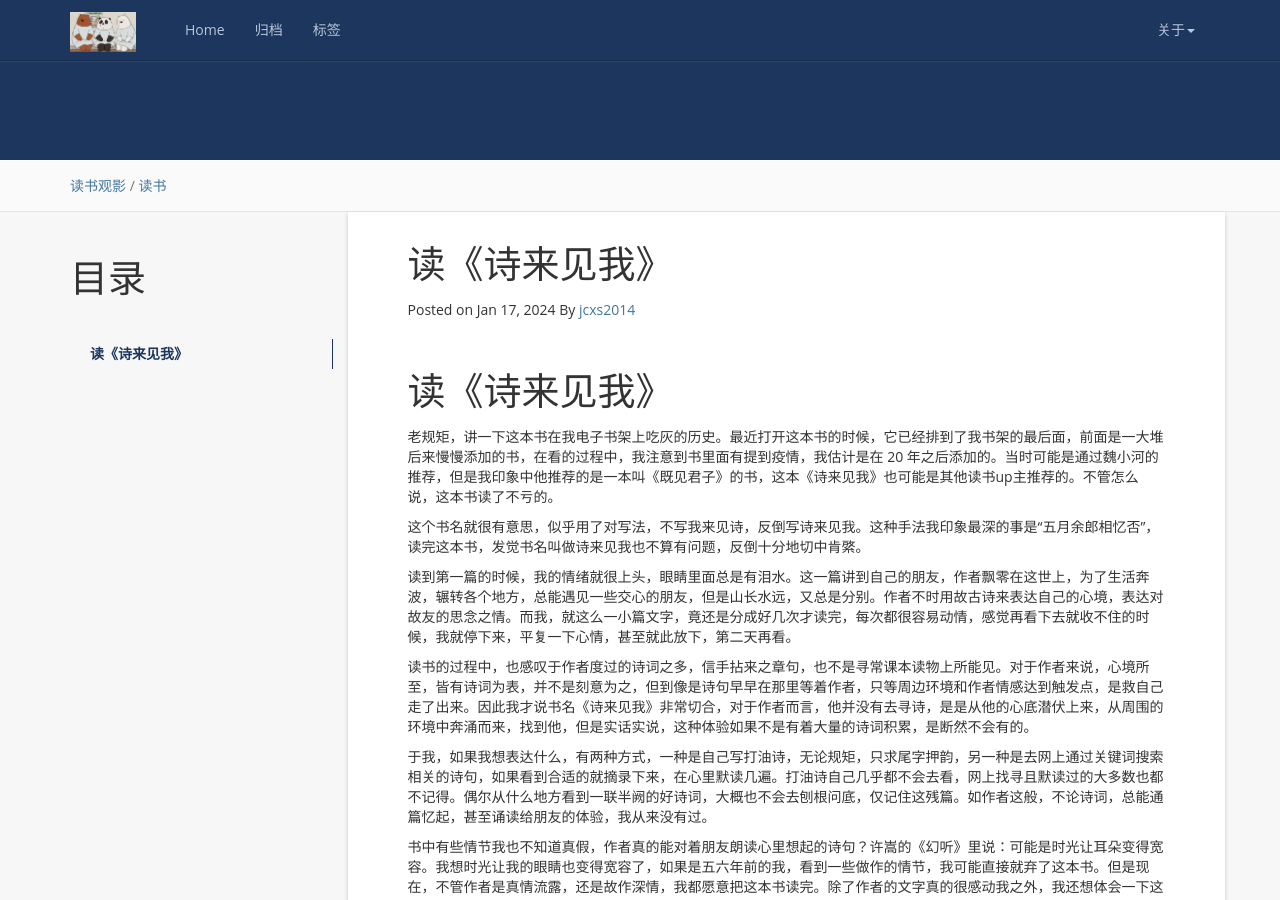
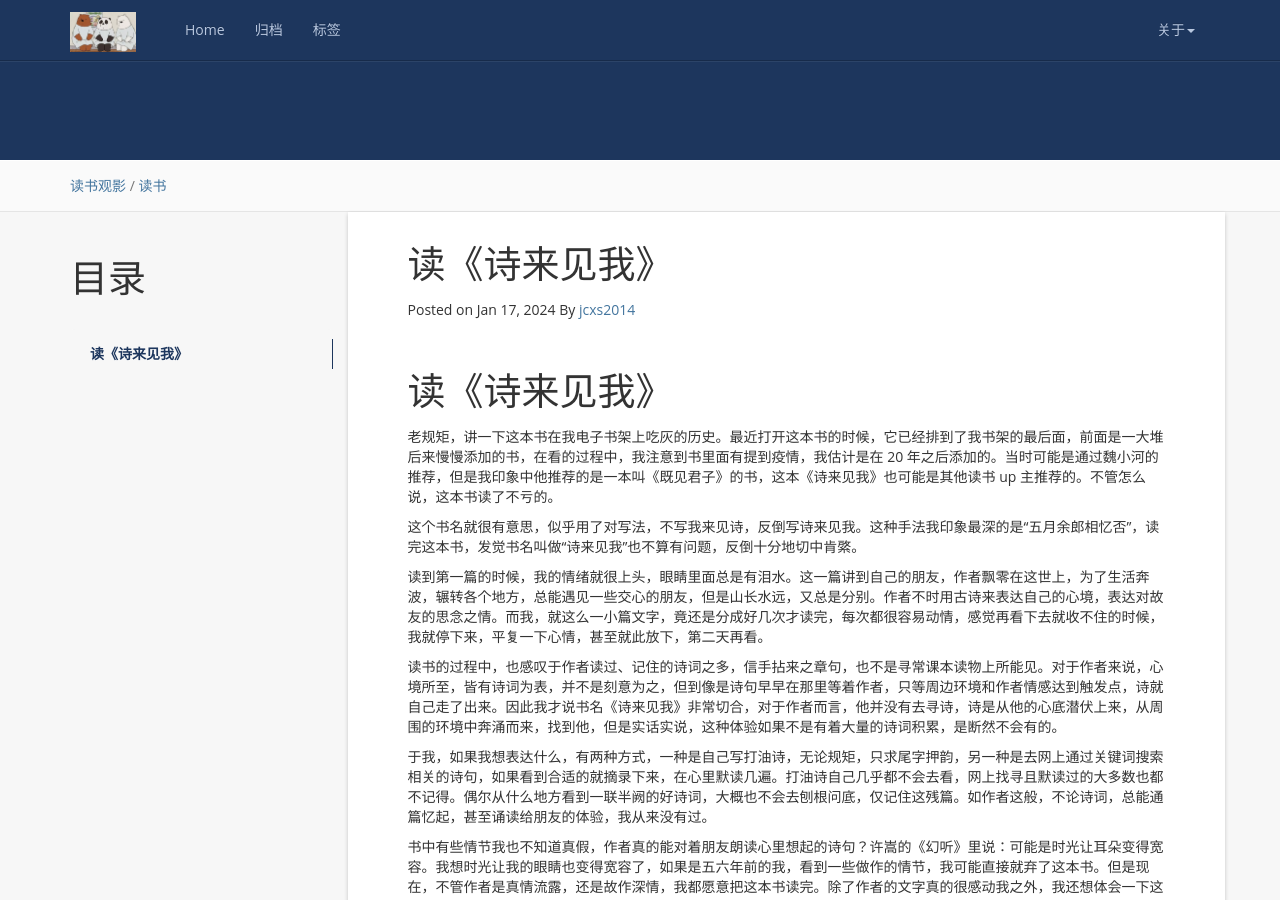
Before and after one commit to jcxs2014/jcxs2014.github.io, a Jekyll site: the page built from _posts/3_Books/2024-01-17-3_040.md, in a window 1280 px wide and 900 px high. Built offline with Jekyll 4.4.1, drawn with Linux system fonts in a browser that asks for light colours; nearby versions of some CDN libraries; a script that is not in the unit is left out; comment, search, counter and statistics services are not loaded; some of the changed text lies outside the part shown.

Commit message:
change post

```diff
--- a/_posts/3_Books/2024-01-17-3_040.md
+++ b/_posts/3_Books/2024-01-17-3_040.md
@@ -13,17 +13,17 @@ tag: 读书
 
 # 读《诗来见我》
 
-老规矩，讲一下这本书在我电子书架上吃灰的历史。最近打开这本书的时候，它已经排到了我书架的最后面，前面是一大堆后来慢慢添加的书，在看的过程中，我注意到书里面有提到疫情，我估计是在 20 年之后添加的。当时可能是通过魏小河的推荐，但是我印象中他推荐的是一本叫《既见君子》的书，这本《诗来见我》也可能是其他读书up主推荐的。不管怎么说，这本书读了不亏的。
+老规矩，讲一下这本书在我电子书架上吃灰的历史。最近打开这本书的时候，它已经排到了我书架的最后面，前面是一大堆后来慢慢添加的书，在看的过程中，我注意到书里面有提到疫情，我估计是在 20 年之后添加的。当时可能是通过魏小河的推荐，但是我印象中他推荐的是一本叫《既见君子》的书，这本《诗来见我》也可能是其他读书 up 主推荐的。不管怎么说，这本书读了不亏的。
 
-这个书名就很有意思，似乎用了对写法，不写我来见诗，反倒写诗来见我。这种手法我印象最深的事是“五月余郎相忆否”，读完这本书，发觉书名叫做诗来见我也不算有问题，反倒十分地切中肯綮。
+这个书名就很有意思，似乎用了对写法，不写我来见诗，反倒写诗来见我。这种手法我印象最深的是“五月余郎相忆否”，读完这本书，发觉书名叫做“诗来见我”也不算有问题，反倒十分地切中肯綮。
 
-读到第一篇的时候，我的情绪就很上头，眼睛里面总是有泪水。这一篇讲到自己的朋友，作者飘零在这世上，为了生活奔波，辗转各个地方，总能遇见一些交心的朋友，但是山长水远，又总是分别。作者不时用故古诗来表达自己的心境，表达对故友的思念之情。而我，就这么一小篇文字，竟还是分成好几次才读完，每次都很容易动情，感觉再看下去就收不住的时候，我就停下来，平复一下心情，甚至就此放下，第二天再看。
+读到第一篇的时候，我的情绪就很上头，眼睛里面总是有泪水。这一篇讲到自己的朋友，作者飘零在这世上，为了生活奔波，辗转各个地方，总能遇见一些交心的朋友，但是山长水远，又总是分别。作者不时用古诗来表达自己的心境，表达对故友的思念之情。而我，就这么一小篇文字，竟还是分成好几次才读完，每次都很容易动情，感觉再看下去就收不住的时候，我就停下来，平复一下心情，甚至就此放下，第二天再看。
 
-读书的过程中，也感叹于作者度过的诗词之多，信手拈来之章句，也不是寻常课本读物上所能见。对于作者来说，心境所至，皆有诗词为表，并不是刻意为之，但到像是诗句早早在那里等着作者，只等周边环境和作者情感达到触发点，是救自己走了出来。因此我才说书名《诗来见我》非常切合，对于作者而言，他并没有去寻诗，是是从他的心底潜伏上来，从周围的环境中奔涌而来，找到他，但是实话实说，这种体验如果不是有着大量的诗词积累，是断然不会有的。
+读书的过程中，也感叹于作者读过、记住的诗词之多，信手拈来之章句，也不是寻常课本读物上所能见。对于作者来说，心境所至，皆有诗词为表，并不是刻意为之，但到像是诗句早早在那里等着作者，只等周边环境和作者情感达到触发点，诗就自己走了出来。因此我才说书名《诗来见我》非常切合，对于作者而言，他并没有去寻诗，诗是从他的心底潜伏上来，从周围的环境中奔涌而来，找到他，但是实话实说，这种体验如果不是有着大量的诗词积累，是断然不会有的。
 
 于我，如果我想表达什么，有两种方式，一种是自己写打油诗，无论规矩，只求尾字押韵，另一种是去网上通过关键词搜索相关的诗句，如果看到合适的就摘录下来，在心里默读几遍。打油诗自己几乎都不会去看，网上找寻且默读过的大多数也都不记得。偶尔从什么地方看到一联半阙的好诗词，大概也不会去刨根问底，仅记住这残篇。如作者这般，不论诗词，总能通篇忆起，甚至诵读给朋友的体验，我从来没有过。
 
-书中有些情节我也不知道真假，作者真的能对着朋友朗读心里想起的诗句？许嵩的《幻听》里说：可能是时光让耳朵变得宽容。我想时光让我的眼睛也变得宽容了，如果是五六年前的我，看到一些做作的情节，我可能直接就弃了这本书。但是现在，不管作者是真情流露，还是故作深情，我都愿意把这本书读完。除了作者的文字真的很感动我之外，我还想体会一下这些诗词是在什么样的情景、怎么样来见作者的。
+书中有些情节我也不知道真假，作者真的能对着朋友朗读心里想起的诗句？许嵩的《幻听》里说：可能是时光让耳朵变得宽容。我想时光让我的眼睛也变得宽容了，如果是五六年前的我，看到一些做作的情节，我可能直接就弃了这本书。但是现在，不管作者是真情流露，还是故作深情，我都愿意把这本书读完。除了作者的文字真的很感动我之外，我还想体会一下这些诗词是在什么样的情景、怎么样来“见”作者的。
 
 我没有读过作者的其他作品，目前也没有一探其他作品的冲动（和看李娟的感觉完全不一样哦），但是仅此一本书，已经能够进入我的年度书单了，不为别的，只因为作者通过自己的故事，为这些诗词赋予了“新的生命”。
 
```
